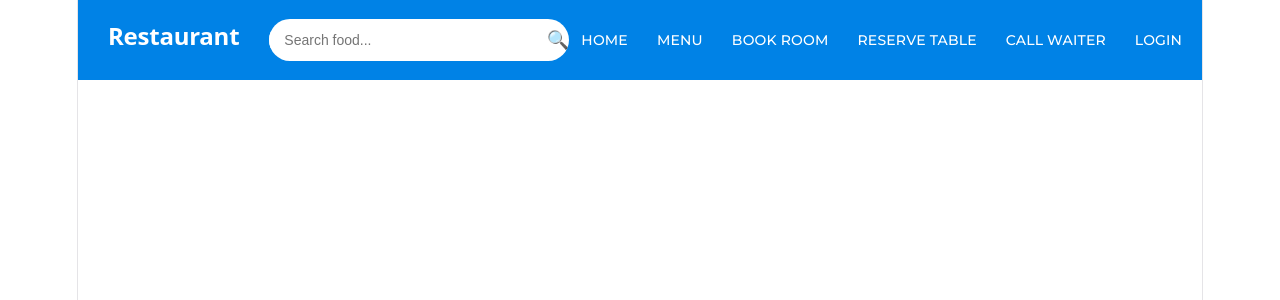
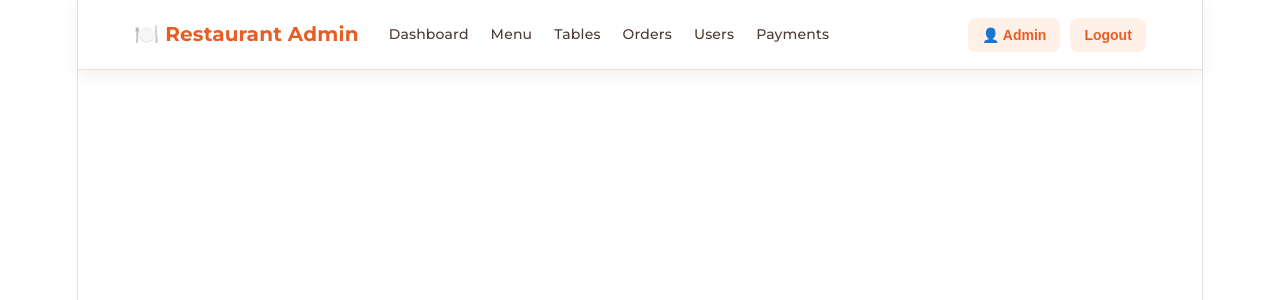
Before and after one commit to girish200097/restaurant-management-system, a React (Vite) app in the folder frontend/: page /admin in a window 1280 px wide. Shown: the top 300 px of the page. Built offline with nearby package versions, Linux system fonts and the light colour scheme.

Commit message:
admin page improving

```diff
--- a/frontend/src/App.jsx
+++ b/frontend/src/App.jsx
@@ -1,12 +1,26 @@
 import Navbar from "./components/Navbar";
 import AppRoutes from "./routes/AppRoutes";
 import AuthProvider from "./context/AuthContext";
+import { useLocation } from "react-router-dom";
+
+function AppContent() {
+  const location = useLocation();
+
+  const isAdminPage = location.pathname.startsWith("/admin");
+
+  return (
+    <>
+      {!isAdminPage && <Navbar />}
+
+      <AppRoutes />
+    </>
+  );
+}
 
 function App() {
   return (
     <AuthProvider>
-      <Navbar />
-      <AppRoutes />
+      <AppContent />
     </AuthProvider>
   );
 }
--- /dev/null
+++ b/frontend/src/pages/admin/AdminLayout.jsx
@@ -0,0 +1,16 @@
+import { Outlet } from "react-router-dom";
+import AdminNavbar from "./AdminNavbar";
+
+function AdminLayout() {
+    return (
+        <>
+            <AdminNavbar />
+
+            <main>
+                <Outlet />
+            </main>
+        </>
+    );
+}
+
+export default AdminLayout;
--- /dev/null
+++ b/frontend/src/pages/admin/AdminNavbar.css
@@ -0,0 +1,127 @@
+.admin-navbar {
+    min-height: 70px;
+
+    display: flex;
+    align-items: center;
+
+    padding: 0 5%;
+
+    background: #ffffff;
+
+    border-bottom: 1px solid #f0ded2;
+
+    box-shadow:
+        0 4px 15px rgba(80, 45, 25, 0.08);
+
+    gap: 30px;
+
+    box-sizing: border-box;
+}
+
+.admin-navbar-logo {
+    color: #e85d24;
+
+    font-size: 20px;
+    font-weight: 700;
+
+    white-space: nowrap;
+}
+
+.admin-navbar-links {
+    display: flex;
+    align-items: center;
+
+    gap: 22px;
+
+    flex: 1;
+}
+
+.admin-navbar-links a {
+    color: #4a3b34;
+
+    text-decoration: none;
+
+    font-size: 14px;
+    font-weight: 500;
+
+    transition: color 0.2s ease;
+}
+
+.admin-navbar-links a:hover {
+    color: #e85d24;
+}
+
+.admin-navbar-actions {
+    display: flex;
+    align-items: center;
+
+    gap: 10px;
+}
+
+.admin-navbar-actions button {
+    border: none;
+
+    padding: 9px 14px;
+
+    border-radius: 8px;
+
+    background: #fff1e8;
+    color: #e85d24;
+
+    font-size: 14px;
+    font-weight: 600;
+
+    cursor: pointer;
+
+    transition:
+        background 0.2s ease,
+        transform 0.2s ease;
+}
+
+.admin-navbar-actions button:hover {
+    background: #ffe1d0;
+    transform: translateY(-1px);
+}
+
+@media (max-width: 900px) {
+    .admin-navbar {
+        flex-wrap: wrap;
+        padding: 15px 20px;
+        gap: 15px;
+    }
+
+    .admin-navbar-links {
+        order: 3;
+        width: 100%;
+
+        overflow-x: auto;
+
+        padding-bottom: 5px;
+    }
+
+    .admin-navbar-actions {
+        margin-left: auto;
+    }
+}
+
+@media (max-width: 600px) {
+    .admin-navbar {
+        align-items: flex-start;
+    }
+
+    .admin-navbar-logo {
+        font-size: 18px;
+    }
+
+    .admin-navbar-links {
+        gap: 18px;
+    }
+
+    .admin-navbar-links a {
+        white-space: nowrap;
+    }
+
+    .admin-navbar-actions button {
+        padding: 8px 10px;
+    }
+}
--- /dev/null
+++ b/frontend/src/pages/admin/AdminNavbar.jsx
@@ -0,0 +1,67 @@
+import { Link, useNavigate } from "react-router-dom";
+import "./AdminNavbar.css";
+
+function AdminNavbar() {
+    const navigate = useNavigate();
+
+    const handleLogout = () => {
+        localStorage.removeItem("adminToken");
+        navigate("/admin/login");
+    };
+
+    return (
+        <nav className="admin-navbar">
+
+            <div className="admin-navbar-logo">
+                🍽️ Restaurant Admin
+            </div>
+
+            <div className="admin-navbar-links">
+
+                <Link to="/admin/dashboard">
+                    Dashboard
+                </Link>
+
+                <Link to="/admin/menu">
+                    Menu
+                </Link>
+
+                <Link to="/admin/tables">
+                    Tables
+                </Link>
+
+                <Link to="/admin/orders">
+                    Orders
+                </Link>
+
+                <Link to="/admin/users">
+                    Users
+                </Link>
+
+                <Link to="/admin/payments">
+                    Payments
+                </Link>
+
+            </div>
+
+            <div className="admin-navbar-actions">
+
+                <button
+                    onClick={() => navigate("/admin/profile")}
+                >
+                    👤 Admin
+                </button>
+
+                <button
+                    onClick={handleLogout}
+                >
+                    Logout
+                </button>
+
+            </div>
+
+        </nav>
+    );
+}
+
+export default AdminNavbar;
--- a/frontend/src/routes/AppRoutes.jsx
+++ b/frontend/src/routes/AppRoutes.jsx
@@ -9,6 +9,7 @@ import VerifyLogin from "../pages/user/VerifyLogin";
 import ProtectedRoute from "../components/ProtectedRoute";
 import AdminLogin from "../pages/admin/AdminLogin";
 import AdminDashboard from "../pages/admin/AdminDashboard";
+import AdminLayout from "../pages/admin/AdminLayout";
 
 function AppRoutes() {
   return (
@@ -27,14 +28,17 @@ function AppRoutes() {
       <Route path="/room-booking" element={<RoomBooking />} />
       <Route path="/table-reservation" element={<TableReservation />} />
       <Route path="/call-waiter" element={<CallWaiter />} />
+      <Route path="/admin" element={<AdminLayout />}>
         <Route
-          path="/admin/login"
+                path="login"
                 element={<AdminLogin />}
             />
+
             <Route
-          path="/admin/dashboard"
+                path="dashboard"
                 element={<AdminDashboard />}
             />
+        </Route>
     </Routes>
   );
 }
```
Lines whose indentation alone changed are shown as unchanged.
